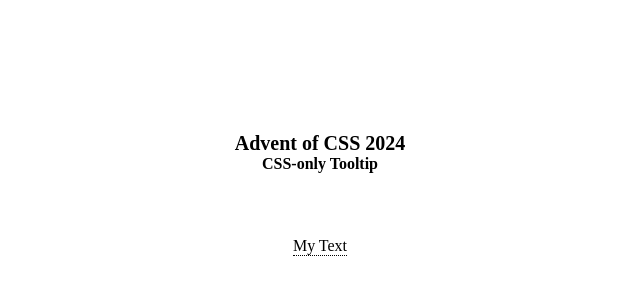
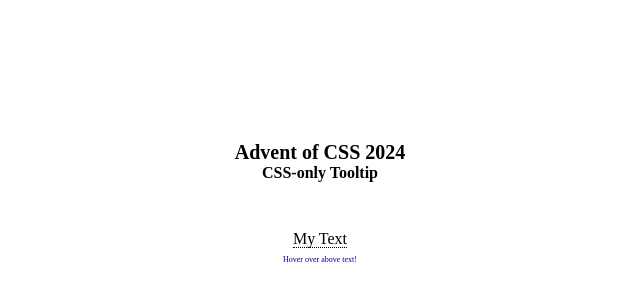
Before and after one commit to myrojoylee/aoc-2024-challenge-3, a plain HTML site: page index.html in a window 1280 px wide. Shown: the part 206-506 px from the top of the page, without its empty margins (320-960 px from the left). Drawn offline with Linux system fonts and the light colour scheme.

Commit message:
added hover instructions and made everything into a span

```diff
--- a/index.html
+++ b/index.html
@@ -14,10 +14,10 @@
         <h2>CSS-only Tooltip</h2>
     </header>
     <section>
-        <p>My Text
-            <span class="rectangle">Tooltip</span>
-            <span class="triangle"></span>
-        </p>
+        <span class="my-text">My Text</span>
+        <span class="rectangle">Tooltip</span>
+        <span class="triangle"></span>
+        <span class="hover-over-me">Hover over above text!</span>
     </section>
 </body>
 
--- a/style.css
+++ b/style.css
@@ -11,7 +11,7 @@ body {
     align-items: center;
     width: 100%;
     height: 100vh;
-    gap: 4em;
+    gap: 3em;
 }
 
 h1 {
@@ -28,7 +28,7 @@ section {
     position: relative;
 }
 
-p {
+.my-text {
     border-bottom: 1px black dotted;
 }
 
@@ -36,7 +36,7 @@ p {
     display: none;
     position: absolute;
     top: -37px;
-    left: -5px;
+    left: -4px;
     background-color: black;
     color: white;
     font-size: 0.8em;
@@ -56,10 +56,19 @@ p {
     left: 22px;
 }
 
-p:hover {
+.hover-over-me {
+    position: absolute;
+    color: darkblue;
+    font-size: 0.5em;
+    top: 25px;
+    left: -10px;
+    width: 100px;
+}
+
+.my-text:hover {
     cursor: pointer;
 }
 
-p:hover .rectangle, p:hover .triangle {
+.my-text:hover ~ .rectangle, .my-text:hover ~ .triangle {
     display: block;
 }
```
